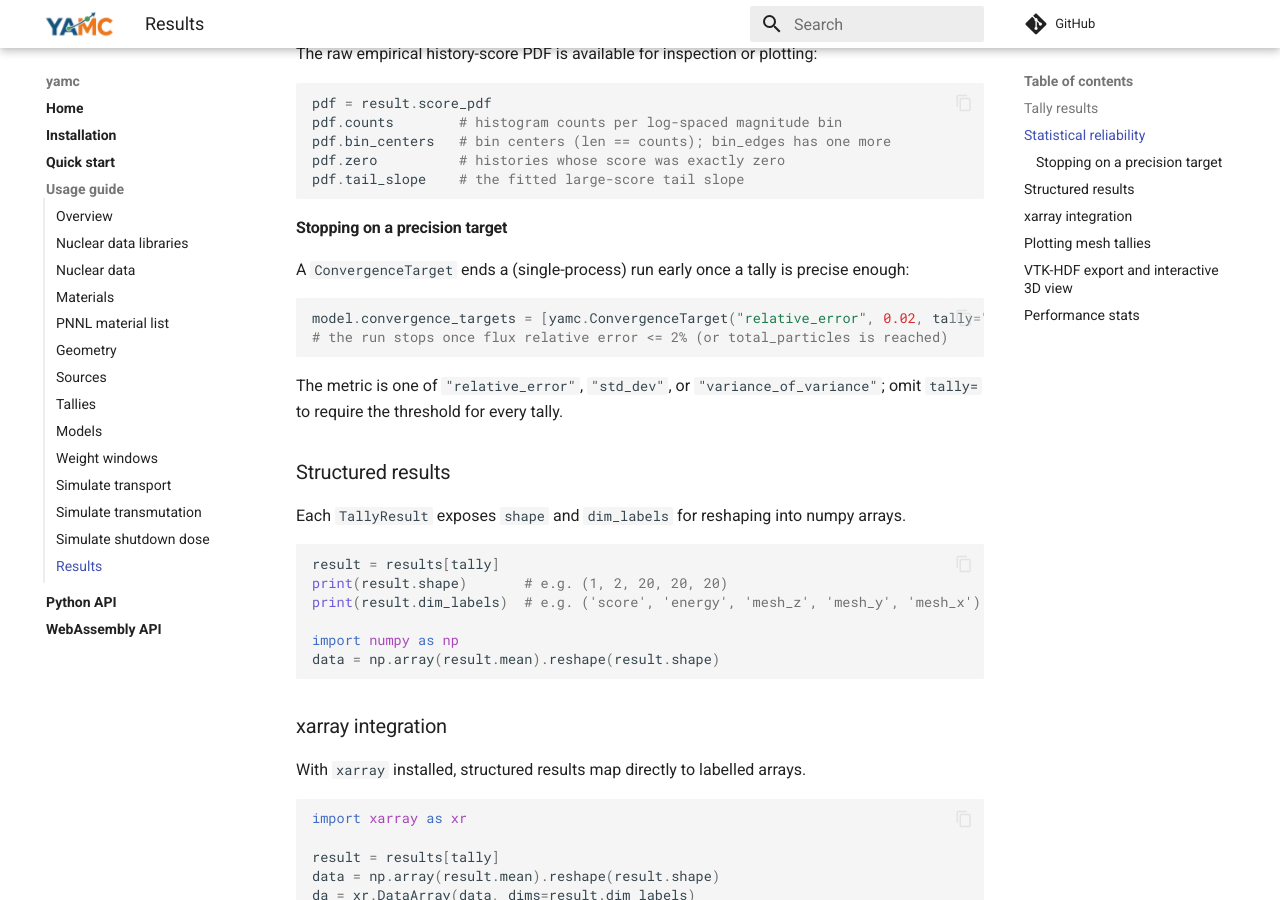
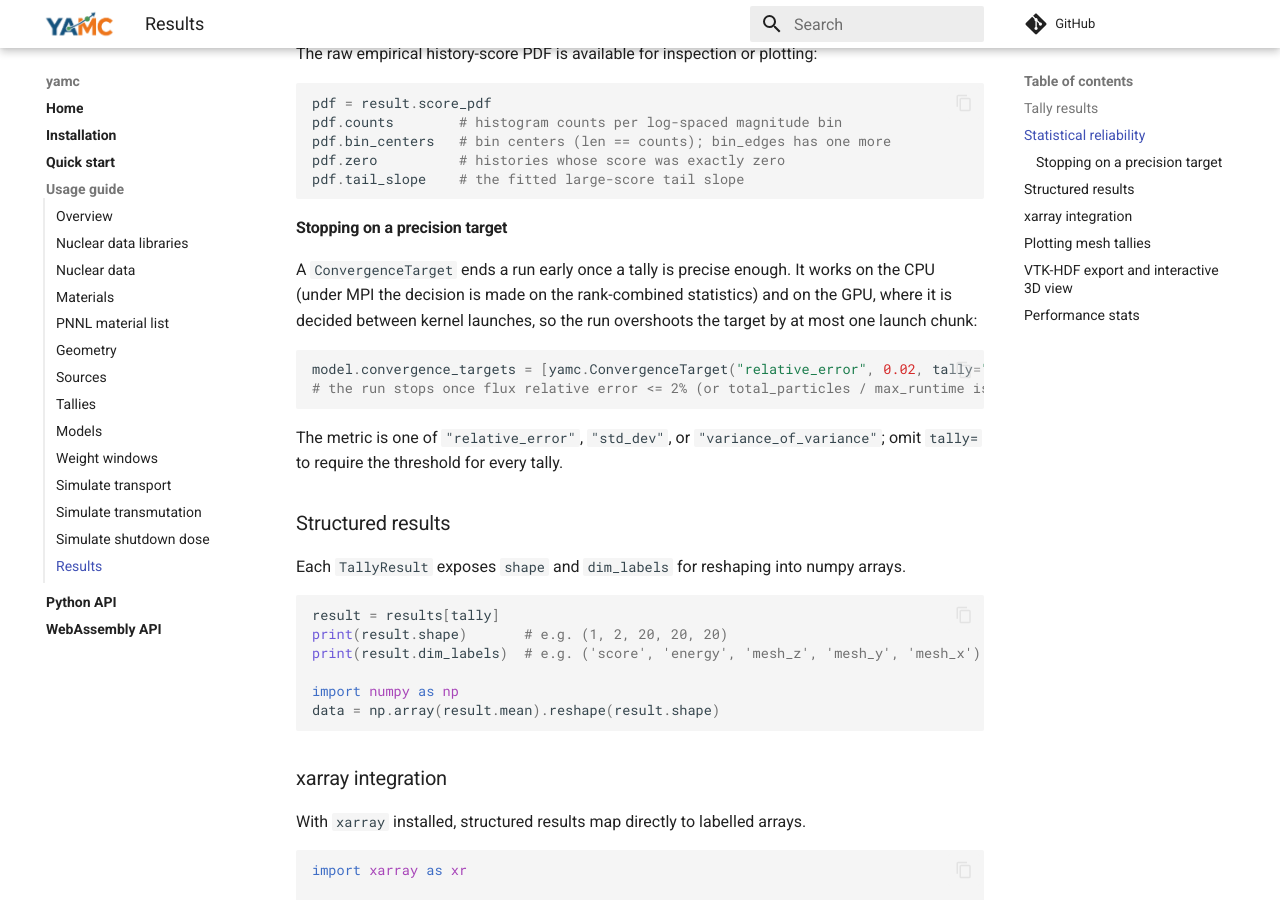
Before and after one commit to fusion-neutronics/yamc, an MkDocs documentation site: the page built from docs/results.md, in a window 1280 px wide and 900 px high, scrolled down 1545 px. Built offline with MkDocs 1.6.1 and Material for MkDocs 9.7.7, drawn with Linux system fonts in a browser that asks for light colours; comment, search, counter and statistics services are not loaded.

Commit message:
Say where a convergence target can stop a run
The results page called the early stop a single-process feature. It
stops CPU runs under MPI too (the decision is made on the rank-combined
statistics) and now GPU runs as well, decided between kernel launches
(fusion-neutronics/core#29).

````diff
--- a/docs/results.md
+++ b/docs/results.md
@@ -73,12 +73,12 @@ pdf.tail_slope    # the fitted large-score tail slope
 
 #### Stopping on a precision target
 
-A ``ConvergenceTarget`` ends a (single-process) run early once a tally is precise enough:
+A ``ConvergenceTarget`` ends a run early once a tally is precise enough. It works on the CPU (under MPI the decision is made on the rank-combined statistics) and on the GPU, where it is decided between kernel launches, so the run overshoots the target by at most one launch chunk:
 
 <!-- doctest: skip -->
 ```python
 model.convergence_targets = [yamc.ConvergenceTarget("relative_error", 0.02, tally="flux")]
-# the run stops once flux relative error <= 2% (or total_particles is reached)
+# the run stops once flux relative error <= 2% (or total_particles / max_runtime is reached)
 ```
 
 The metric is one of ``"relative_error"``, ``"std_dev"``, or ``"variance_of_variance"``; omit ``tally=`` to require the threshold for every tally.
````
